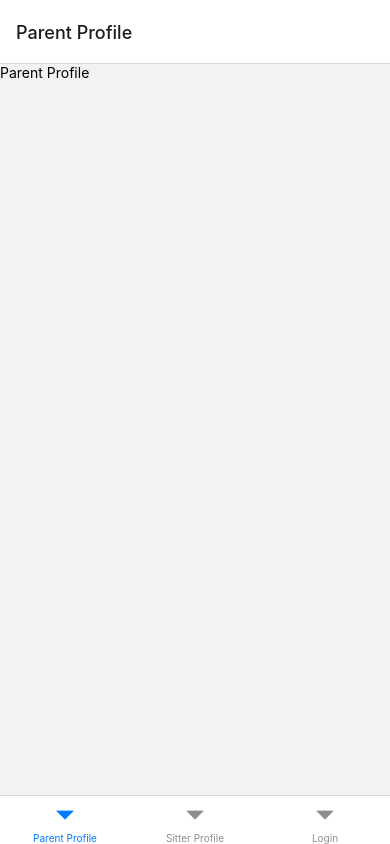
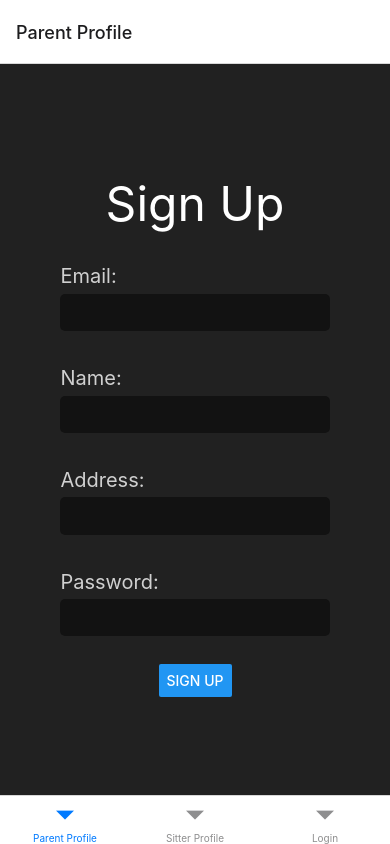
Before and after one commit to LandonCobb/KiddoKare, a React Native app in the folder mobile-ui/: screen / in a window 390 px wide. Built offline with nearby package versions, Linux system fonts and the light colour scheme.

Commit message:
Renamed ParentProfile to ParentSignUp

```diff
--- a/mobile-ui/nav/MainNav.tsx
+++ b/mobile-ui/nav/MainNav.tsx
@@ -1,6 +1,6 @@
 import { Text } from "react-native";
 import { createBottomTabNavigator } from "@react-navigation/bottom-tabs";
-import ParentProfile from "../pages/ParentProfile";
+import ParentSignUp from "../pages/ParentSignUp";
 import SitterProfile from "../pages/SitterProfile";
 import Login from "../pages/Login";
 
@@ -9,7 +9,7 @@ const Tab = createBottomTabNavigator();
 const MainNav = () => {
     return (
         <Tab.Navigator>
-            <Tab.Screen name="Parent Profile" component={ParentProfile} />
+            <Tab.Screen name="Parent Profile" component={ParentSignUp} />
             <Tab.Screen name="Sitter Profile" component={SitterProfile} />
             <Tab.Screen name="Login" component={Login} />
         </Tab.Navigator>
--- a/mobile-ui/pages/ParentProfile.tsx
+++ /dev/null
@@ -1,11 +0,0 @@
-import { Text, SafeAreaView } from "react-native";
-
-const ParentProfile = () => {
-    return (
-        <SafeAreaView>
-            <Text>Parent Profile</Text>
-        </SafeAreaView>
-    );
-};
-
-export default ParentProfile;
--- /dev/null
+++ b/mobile-ui/pages/ParentSignUp.tsx
@@ -0,0 +1,90 @@
+import { StyleSheet, Text, TextInput, Button, SafeAreaView, View } from "react-native";
+
+const ParentSignUp = () => {
+    const styles = StyleSheet.create({
+        FormContainer: {
+            flex: 1,
+            justifyContent: "center",
+            alignItems: "center",
+            backgroundColor: "#212121",
+        },
+
+        TextInputsContainer: {
+            justifyContent: "center",
+            alignItems: "stretch",
+            borderRadius: 5,
+            paddingTop: "1.5%",
+            paddingBottom: "1.5%",
+            paddingRight: "3%",
+            paddingLeft: "3%",
+            marginTop: "1.5%",
+            marginBottom: "1.5%",
+            width: "75%",
+        },
+
+        RowContainer: {
+            flexDirection: "row",
+        },
+
+        ButtonContainer: {
+            paddingTop: "3%",
+        },
+
+        SignUpHeader: {
+            padding: "3%",
+            fontSize: 48,
+            color: "#ffffff",
+        },
+
+        Text: {
+            marginTop: "3%",
+            marginBottom: "0.5%",
+            marginRight: "3%",
+            fontSize: 20,
+            color: "#d0d0d0",
+        },
+
+        TextInput: {
+            alignItems: "stretch",
+            borderRadius: 5,
+            padding: "1.5%",
+            marginTop: "1.5%",
+            marginBottom: "1.5%",
+            fontSize: 24,
+            color: "#ffffff",
+            backgroundColor: "#121212",
+        },
+    });
+
+    return (
+        <SafeAreaView style={styles.FormContainer}>
+            <Text style={styles.SignUpHeader}>Sign Up</Text>
+
+            <SafeAreaView style={styles.TextInputsContainer}>
+                <Text style={styles.Text}>Email:</Text>
+                <TextInput style={styles.TextInput}></TextInput>
+            </SafeAreaView>
+
+            <SafeAreaView style={styles.TextInputsContainer}>
+                <Text style={styles.Text}>Name:</Text>
+                <TextInput style={styles.TextInput}></TextInput>
+            </SafeAreaView>
+
+            <SafeAreaView style={styles.TextInputsContainer}>
+                <Text style={styles.Text}>Address:</Text>
+                <TextInput style={styles.TextInput}></TextInput>
+            </SafeAreaView>
+
+            <SafeAreaView style={styles.TextInputsContainer}>
+                <Text style={styles.Text}>Password:</Text>
+                <TextInput style={styles.TextInput}></TextInput>
+            </SafeAreaView>
+
+            <SafeAreaView style={styles.ButtonContainer}>
+                <Button title="Sign Up"></Button>
+            </SafeAreaView>
+        </SafeAreaView>
+    );
+};
+
+export default ParentSignUp;
```
